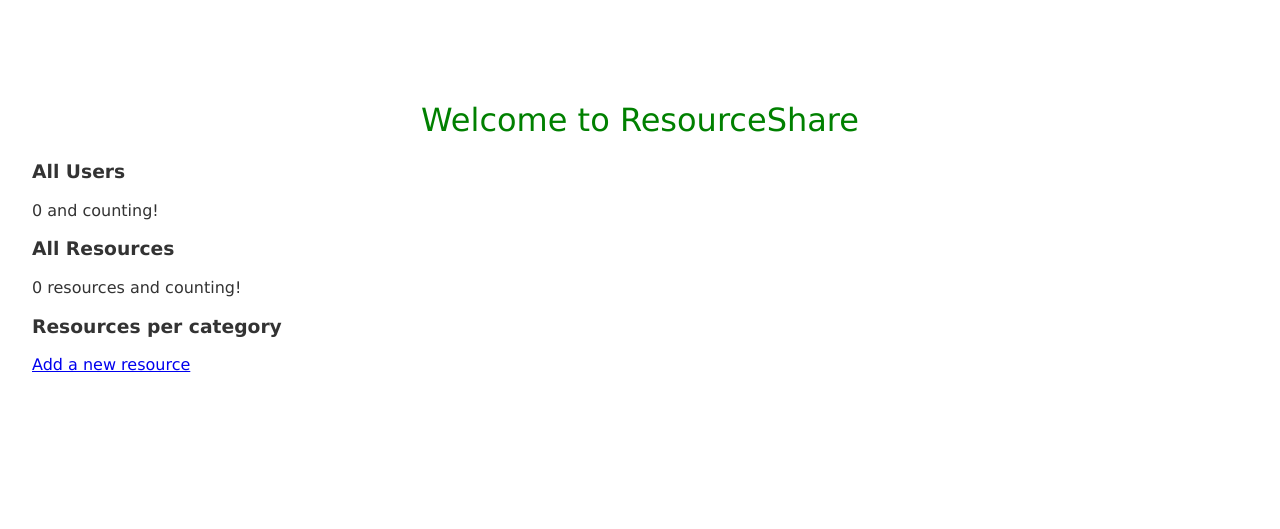
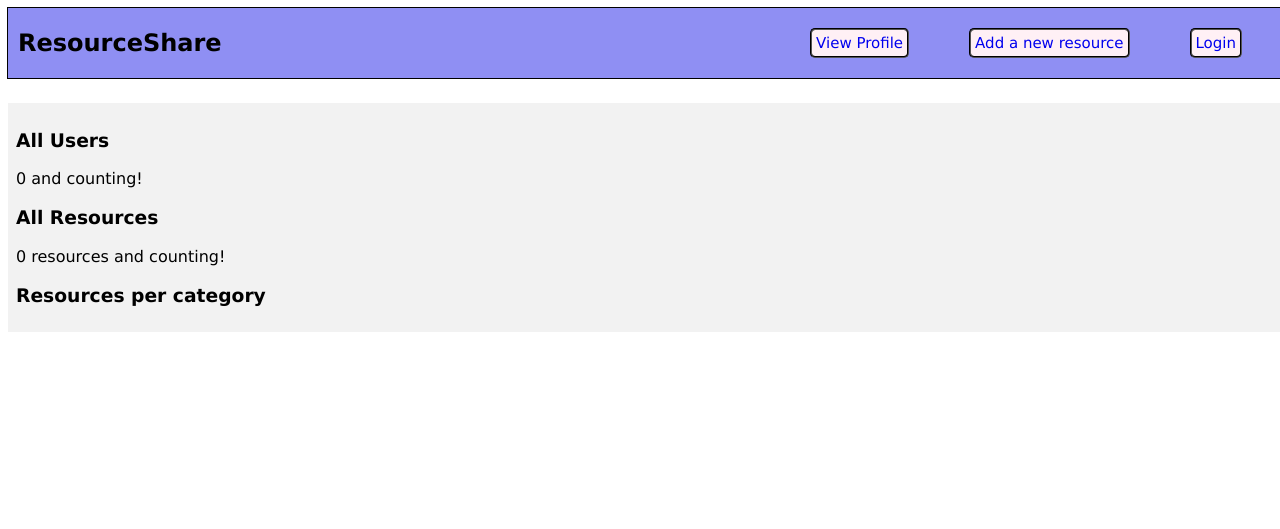
Before and after one commit to sophkees1/ResourceShare, a Django app: page / in a window 1280 px wide. Shown: the top 529 px of the page. Run offline with Django 4.2, Linux system fonts and the light colour scheme; data that the repository does not hold is empty.

Commit message:
adding functionality and styling to homepage/profile/login. implementing logout function

```diff
--- a/apps/resources/views.py
+++ b/apps/resources/views.py
@@ -2,6 +2,7 @@ from django.shortcuts import render, redirect
 from django.http import HttpResponse
 from django.views.generic import TemplateView
 from django.db.models import Count, Avg
+from django.contrib.auth.decorators import login_required
 
 from .models import Resources, Tag, Review, Rating
 from apps.user.models import User
@@ -28,13 +29,33 @@ def home_page(request):
 
 
 
+@login_required
+def resource_detail(request, id):
+    max_viewed_resources = 5
 
-def resource_detail(request, id):
+    viewed_resources = request.session.get("viewed_resources", [])
+
     res = Resources.objects.select_related("user_id", "cat_id").get(pk=id)
     tags = Tag.objects.filter(resources=res)
     tag_names = ", ".join([tag.name for tag in tags])
     reviews_cnt = Review.objects.filter(resources_id=res).count()
     average_rating = Rating.objects.filter(resources_id=res).aggregate(avg_rating=Avg("rate"))["avg_rating"]
+
+    # prepare our data
+    viewed_resource = [id, res.title]
+
+    # check if that data exists already and remove it
+    if viewed_resource in viewed_resources:
+        viewed_resources.remove(viewed_resource)
+
+    # add it as first item
+    viewed_resources.insert(0, viewed_resource)
+
+    # Get limit
+    viewed_resources = viewed_resources[:max_viewed_resources]
+
+    # add it back in the session
+    request.session["viewed_resources"] = viewed_resources
 
     context = {
         "res": res,
@@ -50,7 +71,7 @@ def resource_detail(request, id):
         context=context
     )
 
-
+@login_required
 def resource_post(request):
     #Unbound- User made a GET request
     if request.method == "GET":
--- a/apps/user/urls.py
+++ b/apps/user/urls.py
@@ -2,5 +2,8 @@ from django.urls import path
 from . import views
 
 urlpatterns = [
-    path("list/", views.user_list, name="user-list")
+    path("list/", views.user_list, name="user-list"),
+    path("login/", views.login_view, name="login-view"),
+    path("profile/", views.profile, name="profile"),
+    path("logout/", views.logout_view, name="logout-view"),
 ]
--- a/config/settings/base.py
+++ b/config/settings/base.py
@@ -94,3 +94,6 @@ DEFAULT_AUTO_FIELD = "django.db.models.BigAutoField"
 
 
 AUTH_USER_MODEL = "user.User"
+
+
+LOGIN_URL = "login-view"
--- /dev/null
+++ b/static/css/home.css
@@ -0,0 +1,60 @@
+h1 {
+    font-family: Verdana, Geneva, Tahoma, sans-serif;
+    color: black;
+    font-size: x-large;
+    font-weight: 600;
+    width: 40%;
+    padding: 5px;
+}
+nav {
+    width: 100%;
+    display: flex;
+    justify-content:flex-end;
+    align-items: flex-end;
+    padding: 5px;
+}
+
+header {
+    background-color: #8f8ff3;
+    display: flex;
+    align-items: center;
+    font-size: 15px;
+    outline: 1px solid black;
+    height: 60px;
+    font-family: Verdana, Geneva, Tahoma, sans-serif;
+    width: 100%;
+    padding:5px;
+}
+
+.navul {
+    display: flex;
+    list-style: none;
+}
+
+.lia {
+    text-decoration: none;
+    color: black;
+    border: 2px groove black;
+    border-radius: 5px;
+    padding: 4px;
+    background-color: lavenderblush;
+    margin: 30px;
+}
+
+.lia:hover {
+    background-color: lightgray;
+}
+
+.la {
+    text-decoration: none;
+}
+
+.info {
+    background-color: #f2f2f2;
+    font-family: Verdana, Geneva, Tahoma, sans-serif;
+    width: 100%;
+    padding: 8px;
+    margin: auto;
+    margin-top: 25px;
+    margin-bottom: 100px;
+}
--- a/static/css/main.css
+++ /dev/null
@@ -1,27 +0,0 @@
-body {
-    margin:0;
-    padding:0;
-    font-family: Verdana, Geneva, Tahoma, sans-serif;
-}
-
-h1{
-    text-align: center;
-    color:green;
-    font-size: xx-large;
-    font-weight: 200;
-}
-.container {
-    width: 100%;
-    min-height: 100%
-}
-main {
-    color: #333;
-    width: 95%;
-    min-height: 450px;
-    padding-top: 5rem;
-    padding: auto;
-    margin: 0 auto;
-}
-.inactive {
-    color:rgb(217, 111, 111)
-}
--- a/templates/resources/home.html
+++ b/templates/resources/home.html
@@ -1,12 +1,33 @@
 {% extends 'base.html' %}
+{% load static %}
 <!---->
+<html>
 {% block title %} {{ block.super }} - Home {% endblock title %}
 <!---->
+{% block stylesheet %}
+{{ block.super }}
+<link rel='stylesheet' type='text/css' href="{% static 'css/home.css' %}"/>
+{% endblock stylesheet %}
+{% block content %}
 
-{% block content %}
-<!--<h1>Welcome to ResourceShare</h1>-->
-<h1 style="color: green">Welcome to ResourceShare</h1>
-
+    <body>
+        <header>
+            <h1>ResourceShare</h1>
+            <nav>
+                <ul class="navul">
+                    <li class="lia">
+                        <a class="la" href="{% url 'profile' %}">View Profile</a>
+                    </li>
+                    <li class="lia">
+                        <a class="la" href="{% url 'resource-post' %}">Add a new resource</a>
+                    </li>
+                    <li class="lia">
+                        <a class="la" href="{% url 'login-view' %}">Login</a>
+                    </li>
+                </ul>
+            </nav>
+        </header>
+        <div class="info">
             <h3>All Users</h3>
             <p>{{users_cnt}} and counting!</p>
 
@@ -19,5 +40,9 @@
                 <li>{{res_cat.cat_id__cat}}: {{res_cat.cnt}}</li>
                 {% endfor %}
             </ol>
-<a href="{% url 'resource-post' %}">Add a new resource</a>
+        </div>
+
         {% endblock content %}
+    </body>
+    </footer></footer>
+</html>
--- a/templates/resources/resource_detail.html
+++ b/templates/resources/resource_detail.html
@@ -4,7 +4,7 @@
         <title>{{res.title}}</title>
     </head>
     <body>
-        <h1 style="color: green">Resource: {{res.title}}</h1>
+        <h1>Resource: {{res.title}}</h1>
 
         <p><b>User:</b> {{res.user_id.username}}</p>
 
--- a/templates/resources/resource_post.html
+++ b/templates/resources/resource_post.html
@@ -13,7 +13,6 @@
 <div class='resource-form'>
     <form method='post' action="{% url 'resource-post' %}">
         {% csrf_token %}{{ form }}
-
         <input type='submit' value='Submit' />
     </form>
 </div>
```
Also changed, not shown: apps/user/views.py (+63 -1 lines), static/css/form.css (+45 -4 lines), static/css/profile.css (added, +51 -0 lines), templates/resources/post.html (deleted, +0 -58 lines), templates/user/login.html (added, +38 -0 lines), templates/user/profile.html (added, +49 -0 lines). Lines whose indentation alone changed are shown as unchanged.
